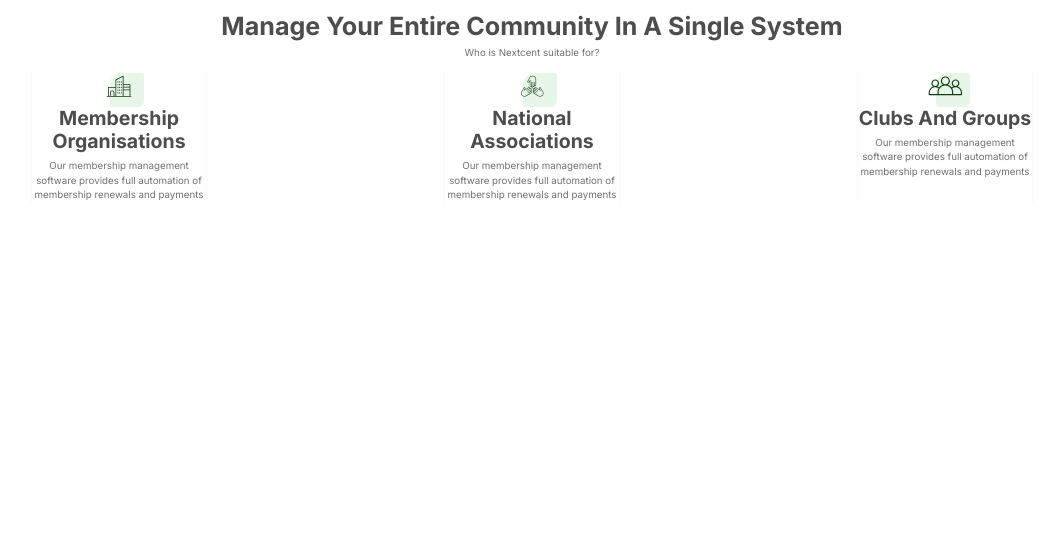
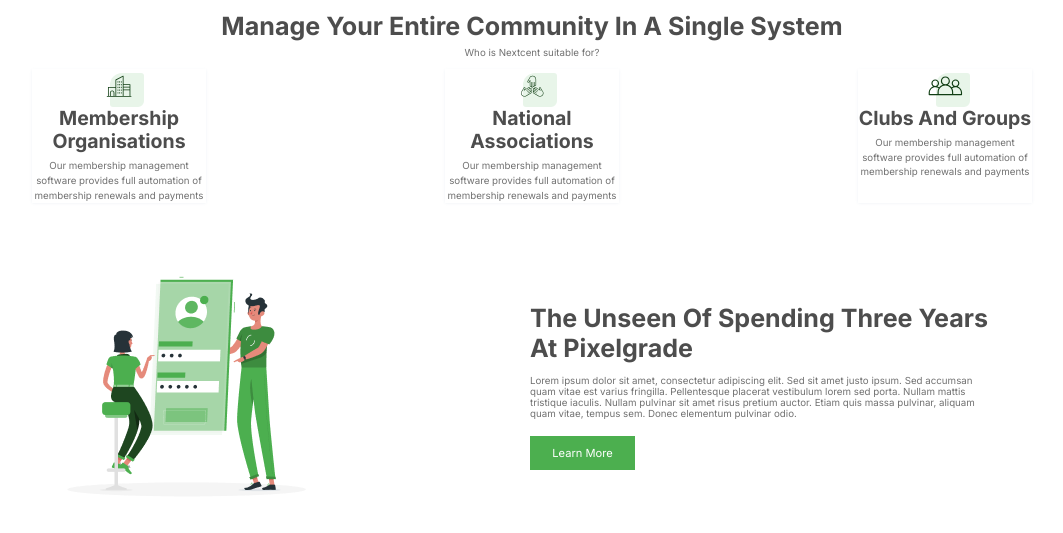
Before and after one commit to ErasylTelzhanov/nexcent, a plain HTML site: page index.html in a window 1280 px wide. Shown: the part 630-1163 px from the top of the page, without its empty margins (108-1171 px from the left). Before the commit the page ends 833 px from the top, so only its background shows below. Drawn offline with Linux system fonts and the light colour scheme.

Commit message:
1)Добавлена секция benefit-bottom и стилизация в  _benefits.scss. Добавлены новые переменные в _variable.scss

```diff
--- a/index.html
+++ b/index.html
@@ -128,6 +128,19 @@
             </div>
           </div>
         </div>
+
+        <div class="benefit benefit-bottom">
+          <img class="benefit__img" src="./images/benefit-img.png" alt="Illustration">
+
+          <div class="benefit__info">
+            <div class="benefit__title">The unseen of spending three years at Pixelgrade</div>
+            <div class="benefit__text">
+              Lorem ipsum dolor sit amet, consectetur adipiscing elit. Sed sit amet justo ipsum. Sed accumsan quam vitae est varius fringilla. Pellentesque placerat vestibulum lorem sed porta. Nullam mattis tristique iaculis. Nullam pulvinar sit amet risus pretium auctor. Etiam quis massa pulvinar, aliquam quam vitae, tempus sem. Donec elementum pulvinar odio.
+            </div>
+
+            <a class="benefit__button btn">Learn More</a>
+          </div>
+        </div>
       </section>
     </div>
   </main>
--- a/sass/_benefits.scss
+++ b/sass/_benefits.scss
@@ -11,7 +11,7 @@
 
   &__text {
     @include font($base-font-size, $main-color);
-    margin-bottom: 11px;
+    margin-bottom: $padding-s;
   }
 
   &__logos {
@@ -19,7 +19,11 @@
     justify-content: space-between;
   }
 
-  // Cards
+  &__info {
+    max-width: 460px;
+    text-align: left;
+  }
+// ***Cards***
   &__cards {
     display: flex;
     justify-content: space-between;
@@ -56,3 +60,19 @@
     line-height: 1.5;
   }
 }
+
+.benefit-bottom {
+  display: flex;
+  justify-content: space-between;
+  align-items: center;
+  padding-right: 42px;
+
+  .benefit {
+    &__title {
+      margin-bottom: $padding-s;
+    }
+    &__text {
+      margin-bottom: $padding-l;
+    }
+  }
+}
--- a/sass/_variable.scss
+++ b/sass/_variable.scss
@@ -17,6 +17,10 @@ $mainTitle-font-size: 44.548px;
 // Block sizes
 $btn-padding: 9.74px 22.27px;
 
+// Padding size
+$padding-s: 11.14px;
+$padding-l: 22.27px;
+
 // Mixins
 @mixin font($size, $color, $weight: 400) {
   font-size: $size;
--- a/sass/style.scss
+++ b/sass/style.scss
@@ -34,4 +34,5 @@ body {
   background-color: #4CAF4F;
   color: $white;
   padding: $btn-padding;
+  @include font($secondary-font-size, $white, 500);
 }
```
Also changed, not shown: css/style.css, images/benefit-img.png (added), 1 other file.
